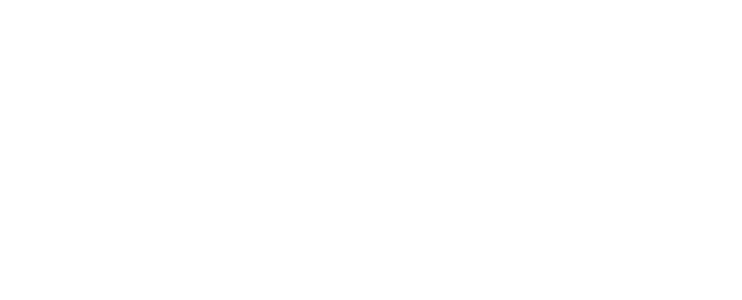
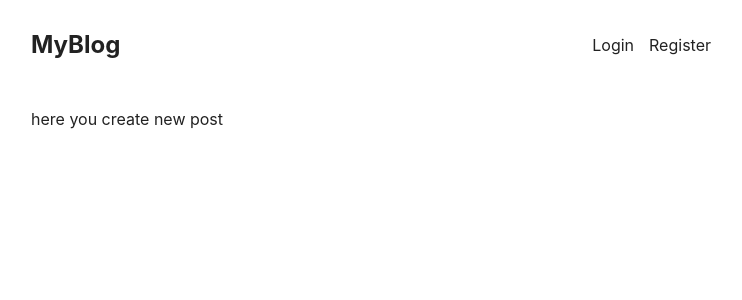
Before and after one commit to Louiskok888/MERN-Stack-blog, a React (Create React App) app: page /create in a window 1280 px wide. Before the commit this address had no page. Shown: the top 300 px of the page, without its empty margins (269-1011 px from the left). Built offline with nearby package versions, Linux system fonts and the light colour scheme; no server answers.

Commit message:
create page

```diff
--- a/src/App.js
+++ b/src/App.js
@@ -5,6 +5,7 @@
 import Loginpage from "./pages/LoginPage";
 import Registerpage from "./pages/RegisterPage";
 import { UserContextProvider } from "./UserContext";
+import CreatePost from "./pages/CreatePost";
 
 function App() {
   return (
@@ -14,6 +15,7 @@
           <Route index element={<IndexPage />} />
           <Route path="/login" element={<Loginpage />} />
           <Route path="/register" element={<Registerpage />} />
+          <Route path="/create" element={<CreatePost />} />
         </Route>
       </Routes>
     </UserContextProvider>
--- /dev/null
+++ b/src/pages/CreatePost.js
@@ -0,0 +1,5 @@
+export default function CreatePost(){
+    return(
+        <div>here you create new post</div>
+    )
+}
```
